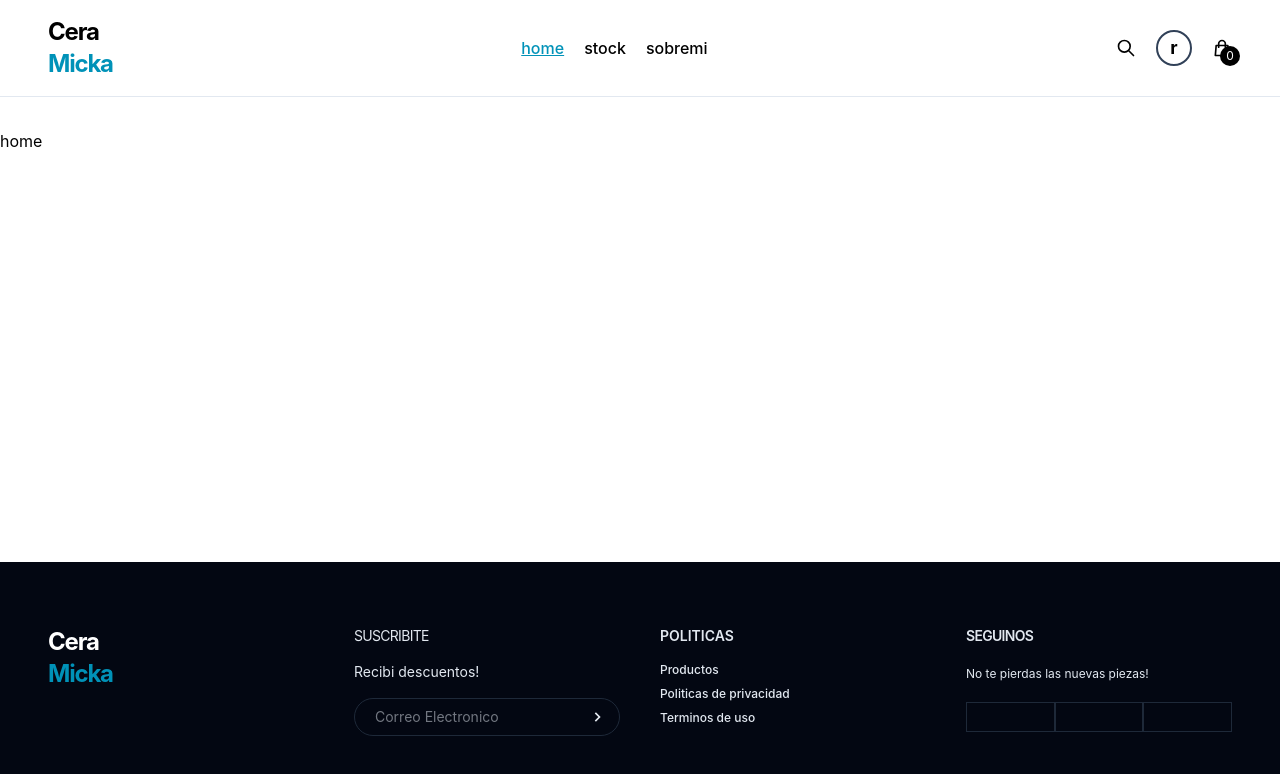
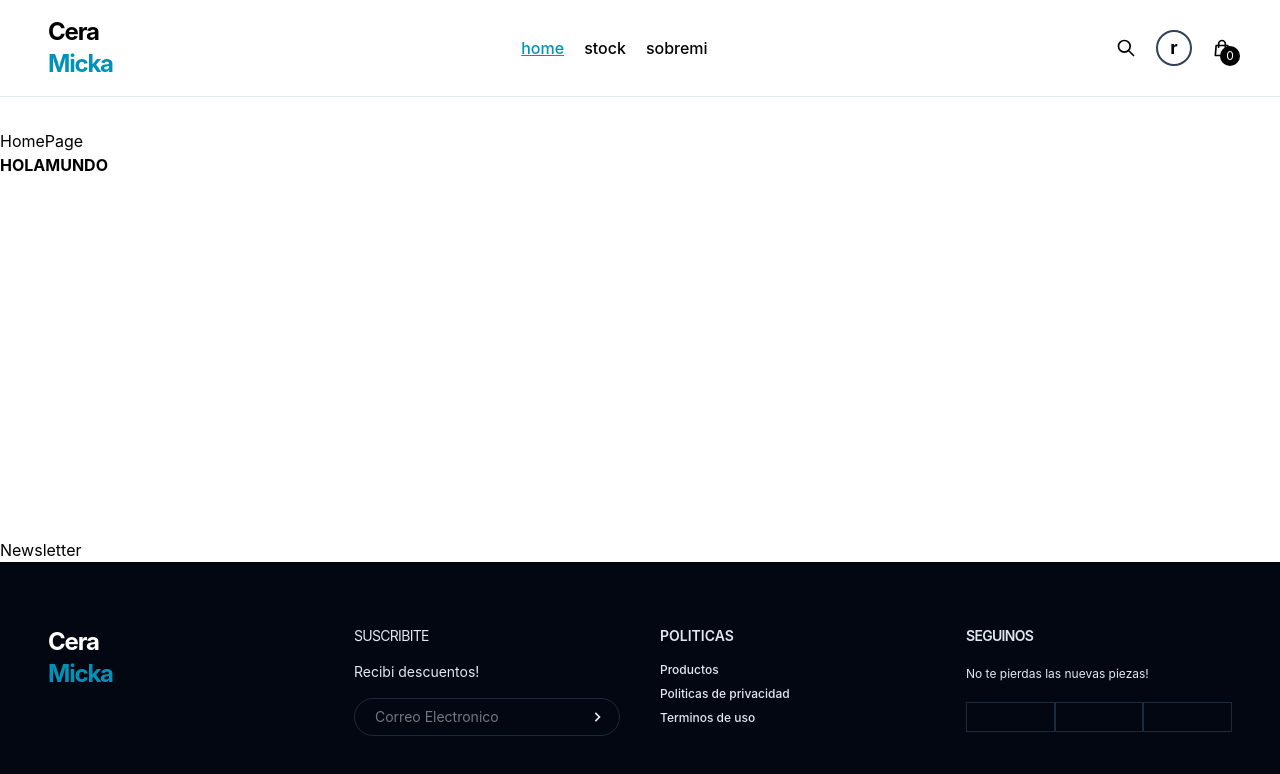
Before and after one commit to diazfabrici0/ceramicka, a React (Vite) app in the folder ceramicka-ecommerce/: page / in a window 1280 px wide. Shown: the top 774 px of the page. Built offline with nearby package versions, Linux system fonts and the light colour scheme.

Commit message:
banner agregado

```diff
--- /dev/null
+++ b/ceramicka-ecommerce/src/Pages/AboutPage.tsx
@@ -0,0 +1,5 @@
+export const AboutPage = () => {
+    return (
+        <div>AboutPage</div>
+    )
+}
--- /dev/null
+++ b/ceramicka-ecommerce/src/Pages/HomePage.tsx
@@ -0,0 +1,7 @@
+export const HomePage = () => {
+    return (
+        <div>HomePage
+            <p className="font-bold">HOLAMUNDO</p>
+        </div>
+    )
+}
--- /dev/null
+++ b/ceramicka-ecommerce/src/Pages/PiecesPage.tsx
@@ -0,0 +1,5 @@
+export const PiecesPage = () => {
+    return (
+        <div>PiecesPage</div>
+    )
+}
--- /dev/null
+++ b/ceramicka-ecommerce/src/Pages/index.ts
@@ -0,0 +1,3 @@
+export * from "./HomePage"
+export * from "./AboutPage"
+export * from "./PiecesPage"
--- /dev/null
+++ b/ceramicka-ecommerce/src/components/shared/home/Banner.tsx
@@ -0,0 +1,5 @@
+export const Banner = () => {
+    return (
+        <div className="relative bg-gray-900 text-white"></div>
+    )
+}
--- /dev/null
+++ b/ceramicka-ecommerce/src/components/shared/home/Newsletter.tsx
@@ -0,0 +1,5 @@
+export const Newsletter = () => {
+    return (
+        <div>Newsletter</div>
+    )
+}
--- a/ceramicka-ecommerce/src/layouts/RootLayout.tsx
+++ b/ceramicka-ecommerce/src/layouts/RootLayout.tsx
@@ -1,16 +1,26 @@
-import { Outlet } from "react-router-dom";
+import { Outlet, useLocation } from "react-router-dom";
 import { Navbar } from "../components/shared/Navbar";
 import { Footer } from "../components/shared/Footer";
+import { Banner } from "../components/shared/home/Banner";
+import { Newsletter } from "../components/shared/home/Newsletter";
 
 export const RootLayout = () => {
+
+    const { pathname } = useLocation();
+
+    console.log(pathname)
+
     return (
         <div className="h-screen flex flex-col">
             <Navbar />
+
+            {pathname === "/" &&  <Banner />}
 
             <main className="container my-8 flex-1">
                 <Outlet />
             </main>
 
+            {pathname === "/" &&  <Newsletter />}
 
             <Footer />
         </div>
```
Also changed, not shown: ceramicka-ecommerce/src/router/index.tsx (+4 -3 lines).
